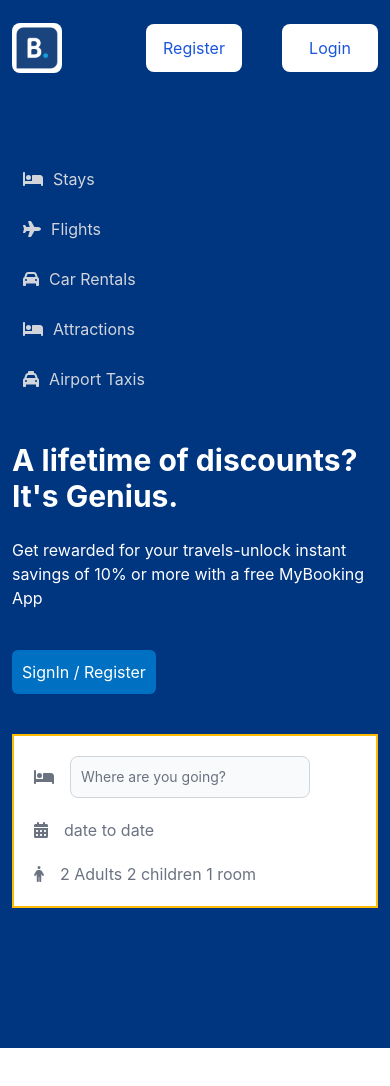
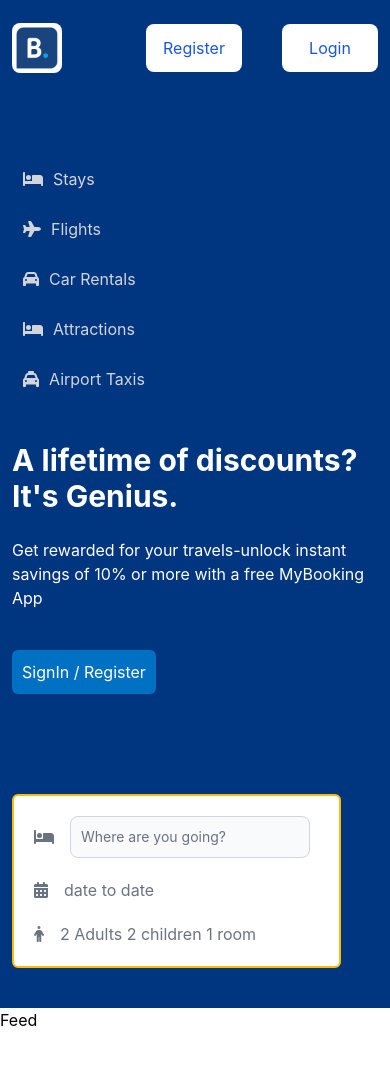
Before and after one commit to simonmuia/mern-booking-app, a React (Create React App) app: page / in a window 390 px wide. Shown: the top 1086 px of the page. Before the commit the page ends 1048 px from the top, so only its background shows below. Built offline with nearby package versions, Linux system fonts and the light colour scheme.

Commit message:
Fixed header responsiveness

```diff
--- /dev/null
+++ b/src/components/feed/Feed.jsx
@@ -0,0 +1,9 @@
+import React from 'react'
+
+const Feed = () => {
+  return (
+    <div className='sm:min-h-[50vh]'>Feed</div>
+  )
+}
+
+export default Feed
--- a/src/components/header/Header.jsx
+++ b/src/components/header/Header.jsx
@@ -9,7 +9,7 @@
   const [selectedHeaderItem, setselectedHeaderItem] = useState("");
    return (
     // Define  header Wrapper
-    <div className="flex  justify-between pb-10 px-[3rem] md:px-[3rem] sm:px-3 pt-10 bg-[#003580]  ">
+    <div className="flex lg:relative sm:pb-10 flex-col px-[3rem] md:px-[3rem] sm:px-3 pt-10 bg-[#003580]  ">
       {/* Define Header Container */}
       <div className="text-white   mt-[20px] mb-[100px]">
         {/* Header List */}
@@ -41,9 +41,10 @@
         <button className='rounded-md mt-4 p-[10px] bg-[#0071c2]
         '>SignIn / Register</button>
         </div>
-          {/* Filter Inputs collections */}
-          <FilterInputs/>
+
       </div>
+       {/* Filter Inputs collections */}
+       <FilterInputs/>
     </div>
   );
 };
--- a/src/components/header/searchbar/FilterInputs.jsx
+++ b/src/components/header/searchbar/FilterInputs.jsx
@@ -6,7 +6,7 @@
 const FilterInputs = () => {
   return (
     // Input Lists
-    <div className='mt-10 p-5  gap-5 flex justify-between lg:flex-row text-gray-500 w-[70vw] sm:w-[100%]  sm:flex-col bg-white border-2 border-[#febb02]'>
+    <div className='p-5 bottom-[-35px] gap-5 flex justify-between lg:flex-row rounded-md lg:absolute  w-[90%] text-gray-500 sm:   sm:flex-col bg-white border-2 border-[#febb02]'>
         {/* place search */}
         <div className='flex flex-row items-center gap-4'>
             <FontAwesomeIcon icon={faBed}/>
--- a/src/pages/Home.jsx
+++ b/src/pages/Home.jsx
@@ -1,13 +1,15 @@
 import React from "react"
+import Feed from "../components/feed/Feed"
 import Header from "../components/header/Header"
 import Navbar from "../components/navbar/Navbar"
 
 const Home = () => {
   return (
 
-    <div className=''>
+    <div>
     <Navbar/>
     <Header/>
+    <Feed/>
     </div>
   )
 }
```
